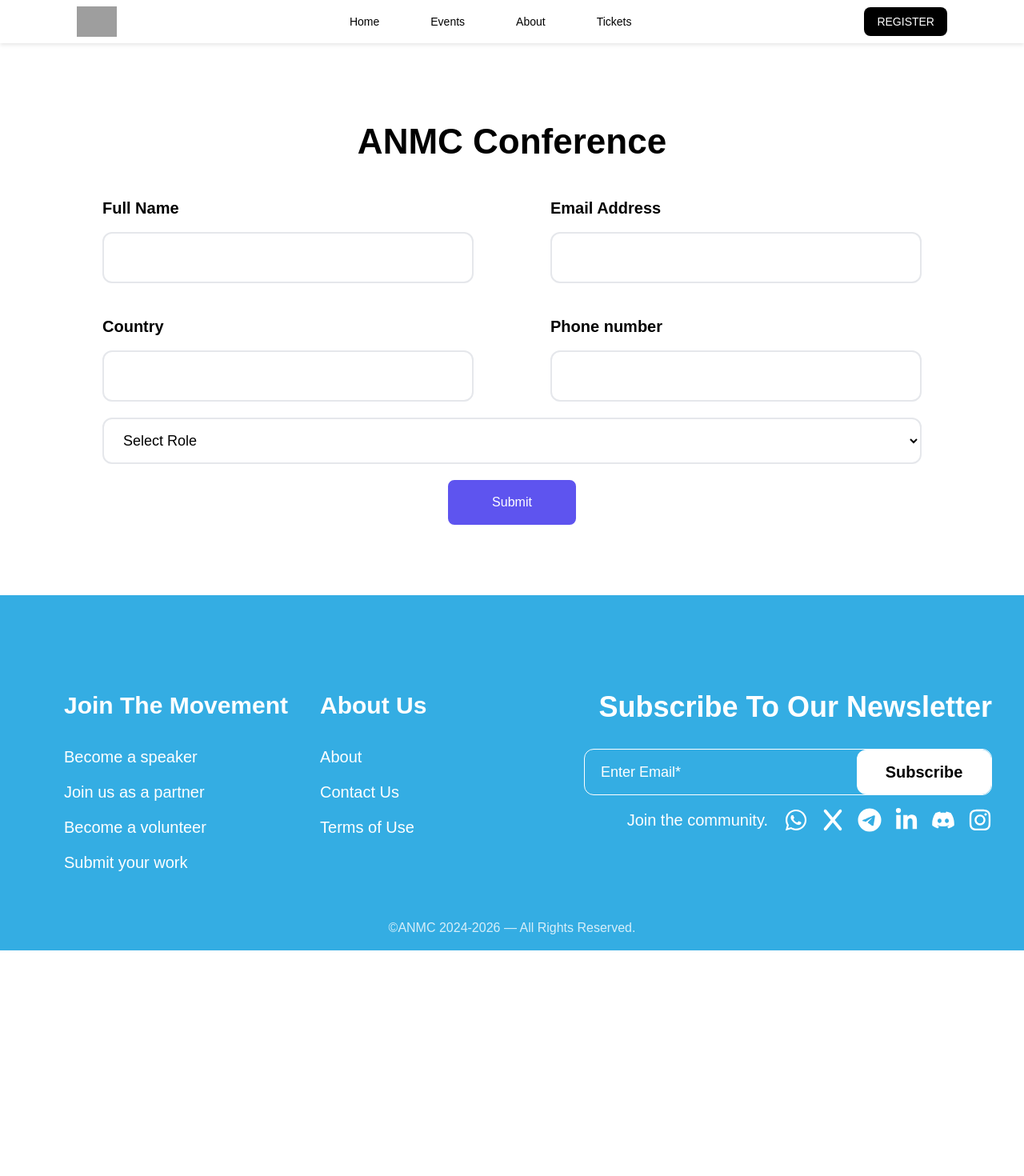
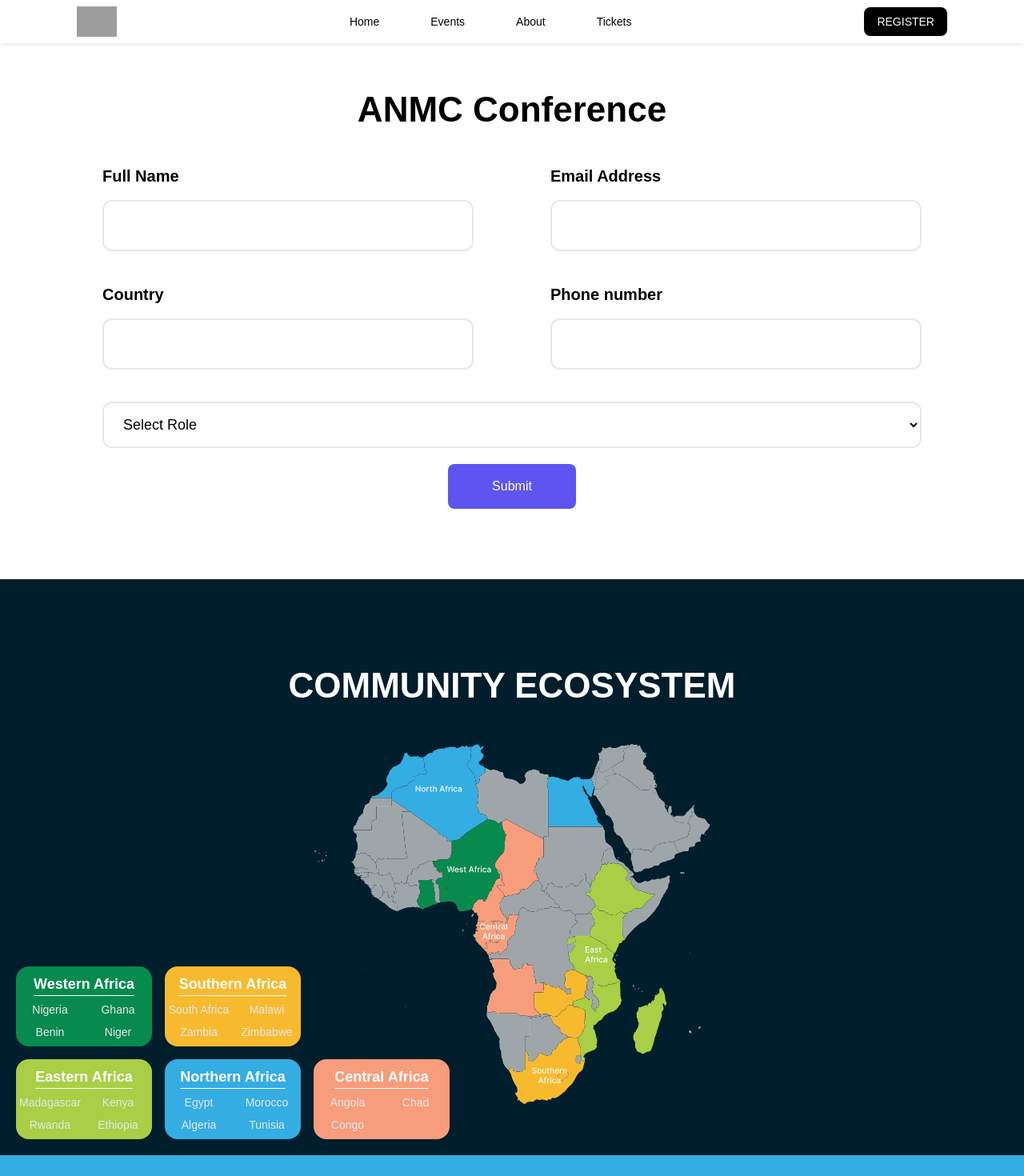
Before and after one commit to kayode-victor/anmc-nft, a Next.js app: page /register in a window 1280 px wide. Shown: the top 1470 px of the page at 80% size. Before the commit the page ends 1188 px from the top, so only its background shows below. Built offline with nearby package versions, Linux system fonts and the light colour scheme; grey boxes are pictures that could not be loaded; a web font is replaced by a local one.

Commit message:
za commit

```diff
--- a/src/app/register/page.js
+++ b/src/app/register/page.js
@@ -1,4 +1,5 @@
 "use client";
+import Ecosystem from "@/components/Ecosystem";
 import Footer from "@/components/Footer";
 import Header from "@/components/Header";
 import Regform from "@/components/Regform";
@@ -8,8 +9,11 @@ const page = () => {
   return (
     <main className="w-full flex flex-col gap-0 overflow-hidden font-firaSansCondensed">
       <Header />
-      <div className="pt-20">
+      <div className="pt-10">
         <Regform />
+      </div>
+      <div>
+        <Ecosystem />
       </div>
       <Footer />
     </main>
--- a/src/components/Regform.js
+++ b/src/components/Regform.js
@@ -185,7 +185,7 @@ const Regform = () => {
                   />
                 </div>
               </div>
-              <div className="flex flex-col lg:flex-row lg:mx-32 mx-8 lg:gap-24">
+              <div className="flex flex-col lg:flex-row lg:mx-32 my-5 mx-8 lg:gap-24">
                 <select
                   id="role"
                   value={role}
```
